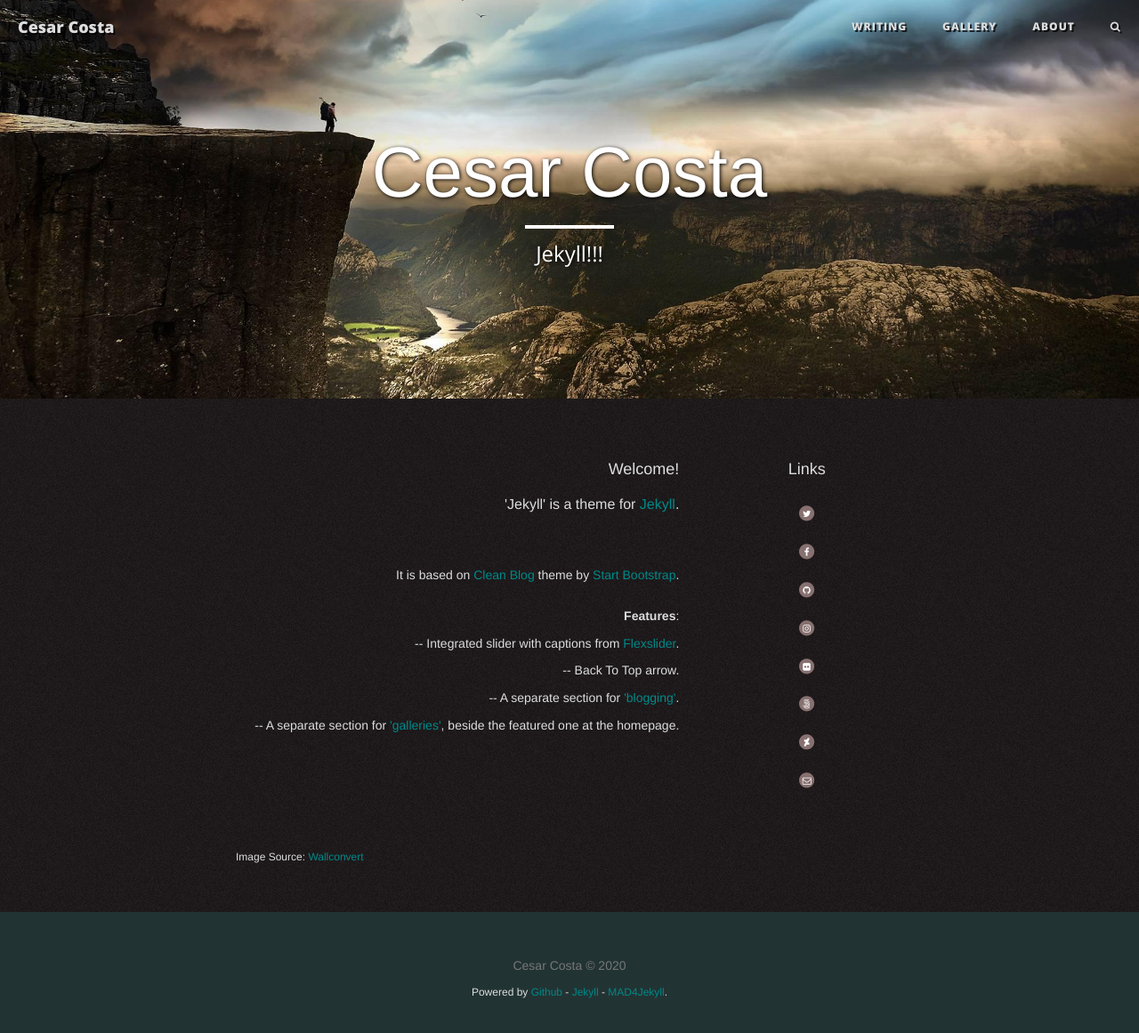
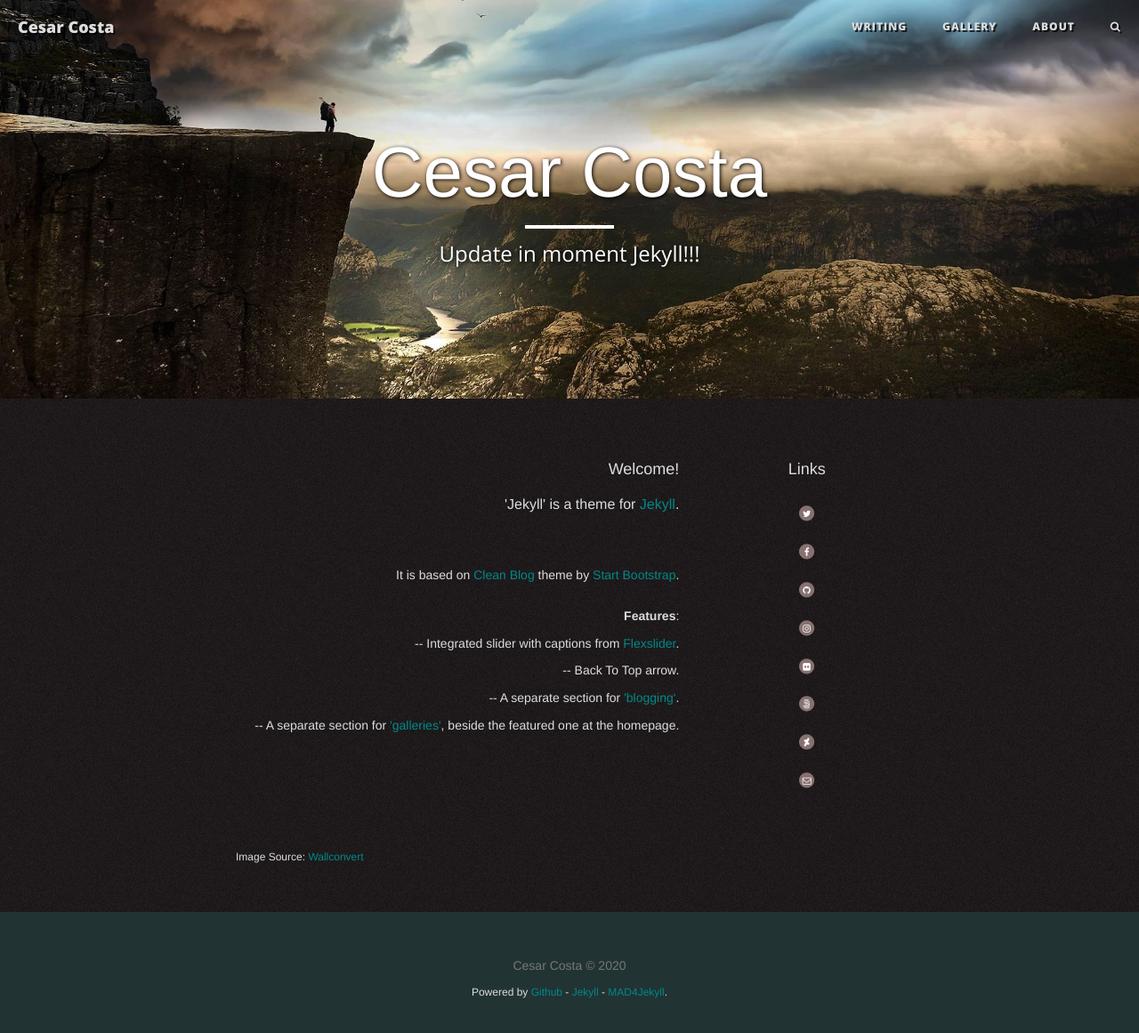
Before and after one commit to CesarAugusto88/Cesar-Augusto-88-git-io-2, a Jekyll site: the page built from pages/index.html, in a window 1280 px wide and 1199 px high. Shown: the top 1161 px of the window at 89% size. Built offline with Jekyll 4.4.1, drawn with Linux system fonts in a browser that asks for light colours; nearby versions of some CDN libraries.

Commit message:
Update index

```diff
--- a/pages/index.html
+++ b/pages/index.html
@@ -1,7 +1,7 @@
 ---
 layout: page
 title: "Cesar Costa"
-description: "Jekyll!!!"
+description: "Update in moment Jekyll!!!"
 header-img: "assets/owner/hero/home-bg.jpg"
 permalink: ./index.html
 ---
```
